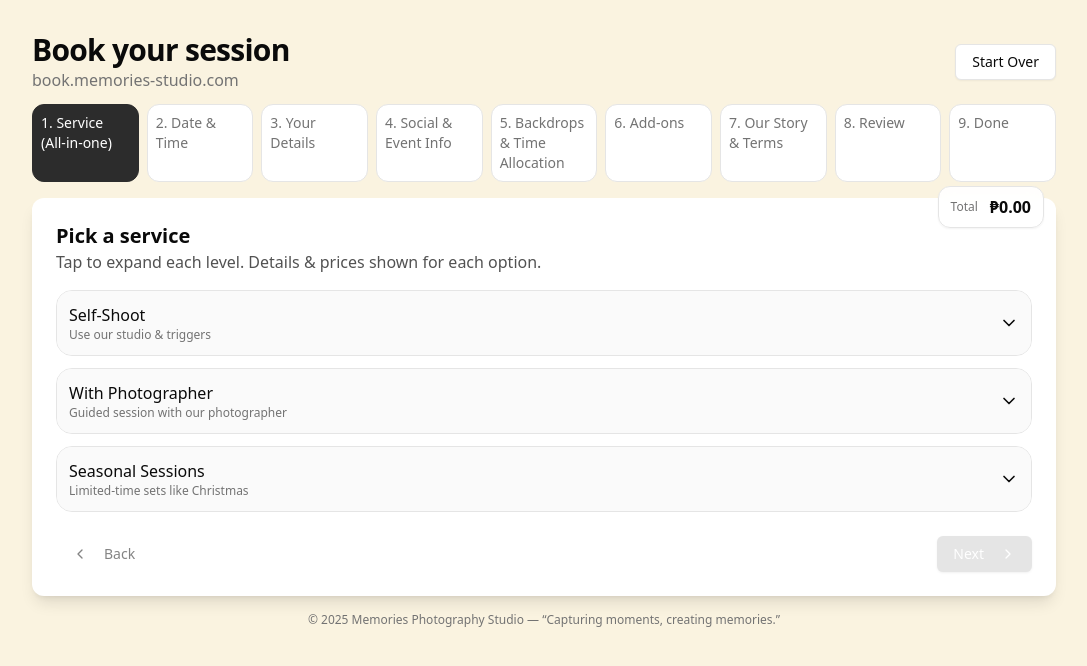
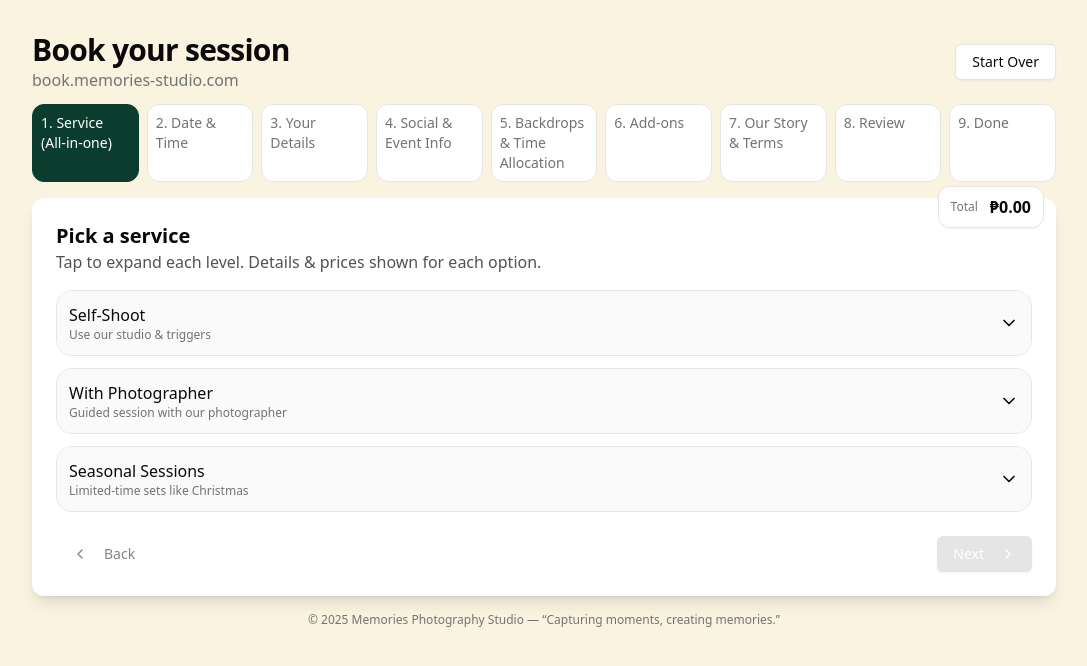
Before and after one commit to kelvincabaldo07/MemoriesPhotographyStudio, a Next.js app in the folder booking/: page / in a window 1280 px wide. Shown: the top 666 px of the page, without its empty margins (96-1183 px from the left). Built offline with nearby package versions, Linux system fonts and the light colour scheme.

Commit message:
changed icon to be our logo and the app name

```diff
--- a/booking/app/page.tsx
+++ b/booking/app/page.tsx
@@ -42,11 +42,12 @@ const BUFFER_MINUTES = 30; // 30-min buffer between sessions
 
 // Studio brand colors - earthy, natural palette
 const BRAND = {
-  charcoal: "#2C2C2C",
-  cream: "#FAF3E0",
+  charcoal: "#2C2C2C",      // Regular text
+  cream: "#FAF3E0",          // Background
   white: "#FFFFFF",
-  terracotta: "#A62F20",
-  clay: "#8B5E3C",
+  forest: "#0b3d2e",         // Main brand color - titles, selections, primary buttons
+  terracotta: "#A62F20",     // Secondary accent (kept for variety)
+  clay: "#8B5E3C",           // Secondary accent (kept for variety)
 };
 
 // const BACKDROPS = [
@@ -553,7 +554,7 @@ async function submitBooking(){
                   onClick={()=>setStep(step+1)}
                   disabled={!canContinue}
                   style={{
-                    backgroundColor: canContinue ? BRAND.terracotta : "#ccc",
+                    backgroundColor: canContinue ? BRAND.forest : "#ccc",
                     color: BRAND.white
                   }}
                 >
@@ -565,7 +566,7 @@ async function submitBooking(){
                   onClick={submitBooking}
                   disabled={!canContinue || busy}
                   style={{
-                    backgroundColor: canContinue && !busy ? BRAND.clay : "#ccc",
+                    backgroundColor: canContinue && !busy ? BRAND.forest : "#ccc",
                     color: BRAND.white
                   }}
                 >
@@ -617,9 +618,9 @@ function Stepper({ step }:{ step:number }){
           key={i}
           className={cn("px-2 py-2 rounded-xl text-xs md:text-sm border transition")}
           style={i <= step ? {
-            backgroundColor: BRAND.charcoal,
+            backgroundColor: BRAND.forest,
             color: BRAND.white,
-            borderColor: BRAND.charcoal
+            borderColor: BRAND.forest
           } : {
             backgroundColor: BRAND.white,
             borderColor: "#e5e5e5",
@@ -685,7 +686,7 @@ function StepServiceUnified({ serviceType, setServiceType, serviceCategory, setS
             key={t as string}
             className="border rounded-2xl overflow-hidden transition"
             style={{
-              borderColor: openType === t ? BRAND.charcoal : "#e5e5e5",
+              borderColor: openType === t ? BRAND.forest : "#e5e5e5",
               backgroundColor: openType === t ? BRAND.white : "#fafafa"
             }}
           >
@@ -742,7 +743,7 @@ function StepServiceUnified({ serviceType, setServiceType, serviceCategory, setS
                       <button
                         key={g}
                         className="text-left border rounded-xl p-3 hover:shadow-sm transition flex items-center gap-3"
-                        style={{ borderColor: serviceGroup === g ? BRAND.charcoal : "#e5e5e5" }}
+                        style={{ borderColor: serviceGroup === g ? BRAND.forest : "#e5e5e5" }}
                         onClick={()=>toggleGroup(g)}
                       >
                           <div className="w-10 h-10 rounded-xl bg-neutral-100 flex items-center justify-center text-lg">{GROUP_THUMBS[g] || "📷"}</div>
@@ -775,7 +776,7 @@ function StepServiceUnified({ serviceType, setServiceType, serviceCategory, setS
                             key={s}
                             onClick={()=> setService(s)}
                             className="text-left border rounded-xl p-3 hover:shadow-md transition"
-                            style={{ borderColor: service === s ? BRAND.charcoal : "#e5e5e5" }}
+                            style={{ borderColor: service === s ? BRAND.forest : "#e5e5e5" }}
                           >
                             <div className="flex items-start justify-between gap-3">
                               <div>
```
